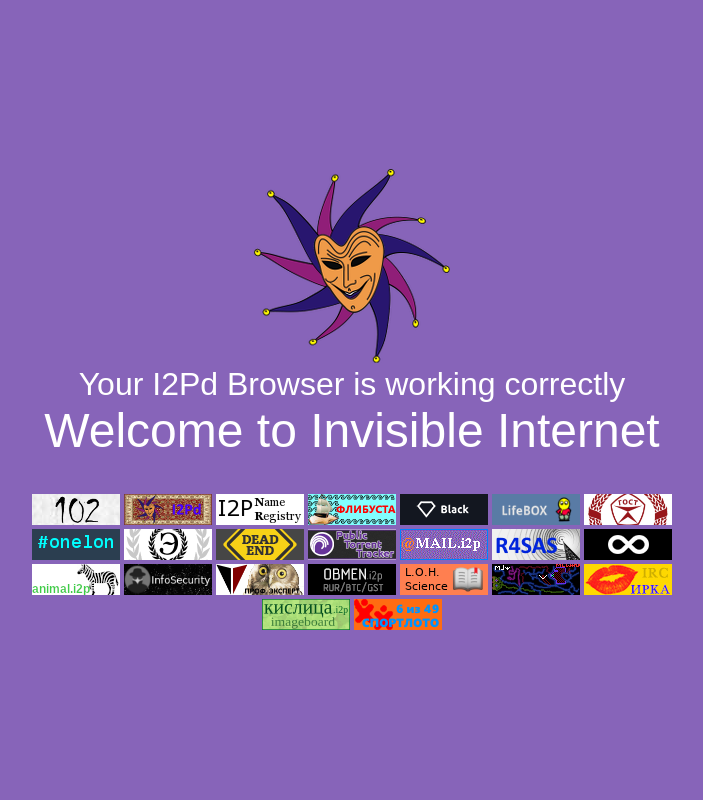
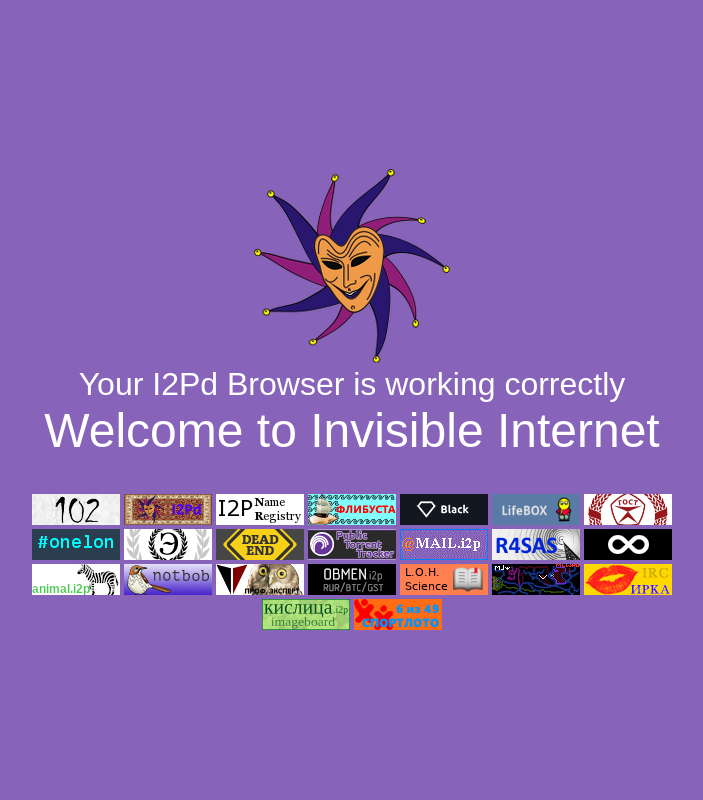
Before and after one commit to PurpleI2P/i2pd.i2p, a PHP site: page / in a window 1280 px wide. Shown: the whole page, without its empty margins (288-991 px from the left). Run offline with PHP 8.4, Linux system fonts and the light colour scheme.

Commit message:
notbob.i2p

```diff
--- a/index.php
+++ b/index.php
@@ -34,7 +34,7 @@
 				<a href="http://fsoc.i2p/" target="_blank" title="Социальная сеть FSOC"><img src="img/fsoc.png" width="88px" height="31px" alt="fsoc.i2p"></a>
 				<br>
 				<a href="http://animal.i2p/" target="_blank" title="Современная фауна"><img src="img/animal.png" width="88px" height="31px" alt="animal.i2p"></a>
-				<a href="http://infosecurity.i2p/" target="_blank" title="Информационный портал по безопасности"><img src="img/infosecurity.png" width="88px" height="31px" alt="infosecurity.i2p"></a>
+				<a href="http://notbob.i2p/" target="_blank" title="Список и статистика eepsite-ов"><img src="img/notbob.jpg" width="88px" height="31px" alt="notbob.i2p"></a>
 				<a href="http://pizdabol.i2p/" target="_blank" title="Профессиональный эксперт (18+)"><img src="img/pizdabol.gif" width="88px" height="31px" alt="pizdabol.i2p"></a>
 				<a href="http://obmen.i2p/" target="_blank" title="Криптовалютная биржа RUR/BTC/GST"><img src="img/obmen.png" width="88px" height="31px" alt="obmen.i2p"></a>
 				<a href="http://knijka.i2p/" target="_blank" title="При любой непонятной ситуации смотри сюда"><img src="img/knijka.png" width="88px" height="31px" alt="knijka.i2p"></a>
```
